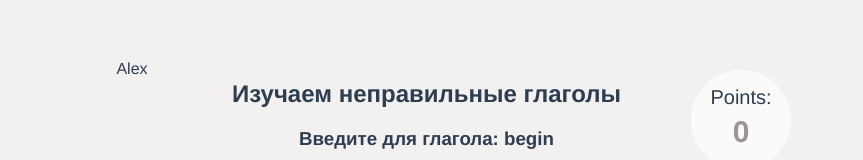
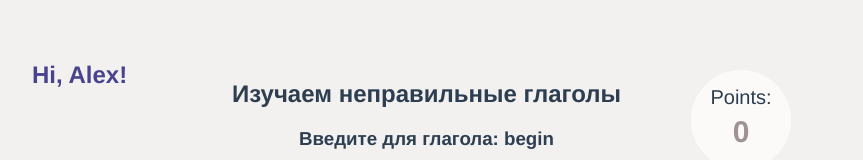
Before and after one commit to AlexMurrr/irregularVerbsCompositionAPI, a Vue app: page / in a window 1280 px wide. Shown: the top 160 px of the page, without its empty margins (208-1071 px from the left). Built offline with nearby package versions, Linux system fonts and the light colour scheme.

Commit message:
feat: add style for 'userHi.vue'

```diff
--- a/src/components/h1V.vue
+++ b/src/components/h1V.vue
@@ -10,7 +10,7 @@ const props = defineProps({verb: String});
 
 <div class="divHader">
 
-  <div class="stealth">
+  <div class="hi">
     <user-hi/>
   </div>
   <div class="hader">
@@ -30,7 +30,7 @@ const props = defineProps({verb: String});
 .divHader{
   display: flex;
 }
-.stealth{
+.hi{
   width: 200px;
 }
 .hader{
--- a/src/components/userHi.vue
+++ b/src/components/userHi.vue
@@ -12,13 +12,19 @@ const {name} = storeToRefs(useStore)
 </script>
 
 <template>
-    <div>
-        {{name}}
+    <div class="nameHi">
+        <h2 class="header2">{{name}}</h2>
     </div>
 
 </template>
 
 <style scoped>
+    .nameHi{
+        color: #49428d;
+    }
+    .header2{
+        text-align: left;
+        margin-top: 1px;
 
-
+    }
 </style>
--- a/src/stores/verbs.js
+++ b/src/stores/verbs.js
@@ -22,7 +22,7 @@ export const  useStoreVerbs = defineStore('storeId', {
     numPoints: 0,
     resultMinus: `<p>Ваш ответ неверный</p><h2 style = "color: #d15a5a">-1</h2>`,
     resultPlus: '<p>Ваш ответ верный</p><h2 style = "color: #66d17e">+1</h2>',
-    name: 'Alex',
+    name: 'Hi, Alex!',
     }
   },
   getters:{
```
